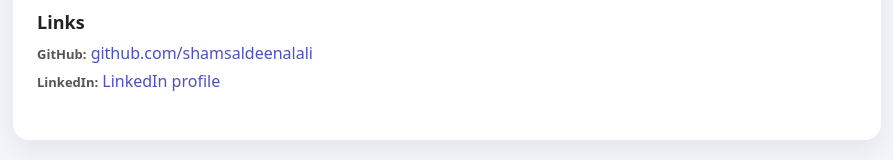
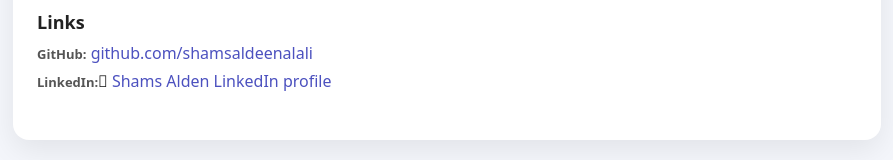
Before and after one commit to shamsaldeenalali/portfolio, a plain HTML site: page index.html in a window 1280 px wide. Shown: the part 1334-1494 px from the top of the page, without its empty margins (193-1086 px from the left). Drawn offline with Linux system fonts and the light colour scheme.

```diff
--- a/index.html
+++ b/index.html
@@ -209,7 +209,7 @@
           </li>
           <li>
             <span class="label">LinkedIn:</span>
-            <a href="www.linkedin.com/in/shams-alden-alali-6286a4199" target="_blank">LinkedIn profile</a>
+            <a href="www.linkedin.com/in/shams-alden-alali-6286a4199" target="_blank">ٍShams Alden LinkedIn profile</a>
           </li>
 
         </ul>
```
